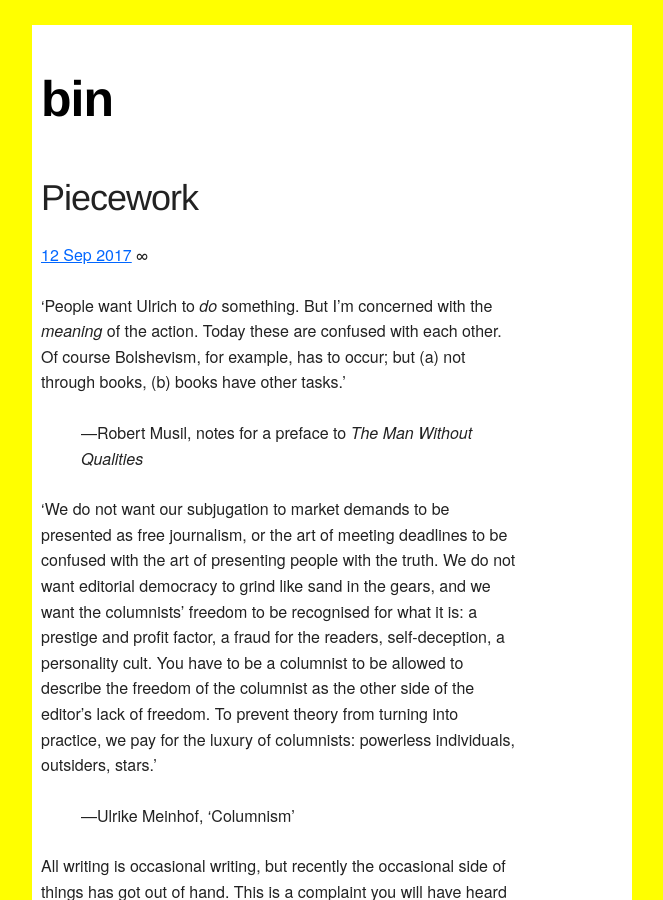
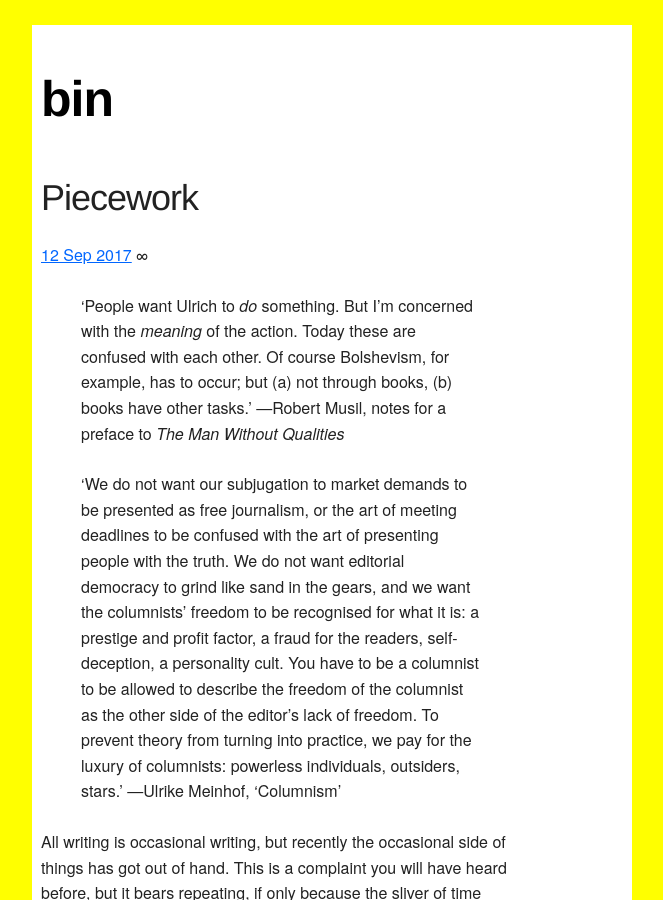
Before and after one commit to mt-trash/mt-trash.github.io, a Jekyll site: the page built from _posts/2017-09-12-piecework.md, in a window 1280 px wide and 900 px high. Shown: the whole window, without its empty margins (308-971 px from the left). Built offline with Jekyll 4.4.1, drawn with Linux system fonts in a browser that asks for light colours.

Commit message:
edits, more of them

```diff
--- a/_posts/2017-09-12-piecework.md
+++ b/_posts/2017-09-12-piecework.md
@@ -5,10 +5,10 @@
 preview: To prevent theory from turning into practice, we pay for the luxury of columnists.
 ---
 
-'People want Ulrich to *do* something. But I’m concerned with the *meaning* of the action. Today these are confused with each other. Of course Bolshevism, for example, has to occur; but (a) not through books, (b) books have other tasks.'
+>'People want Ulrich to *do* something. But I’m concerned with the *meaning* of the action. Today these are confused with each other. Of course Bolshevism, for example, has to occur; but (a) not through books, (b) books have other tasks.'
 >—Robert Musil, notes for a preface to *The Man Without Qualities*
 
-'We do not want our subjugation to market demands to be presented as free journalism, or the art of meeting deadlines to be confused with the art of presenting people with the truth. We do not want editorial democracy to grind like sand in the gears, and we want the columnists’ freedom to be recognised for what it is: a prestige and profit factor, a fraud for the readers, self-deception, a personality cult. You have to be a columnist to be allowed to describe the freedom of the columnist as the other side of the editor’s lack of freedom. To prevent theory from turning into practice, we pay for the luxury of columnists: powerless individuals, outsiders, stars.'
+>'We do not want our subjugation to market demands to be presented as free journalism, or the art of meeting deadlines to be confused with the art of presenting people with the truth. We do not want editorial democracy to grind like sand in the gears, and we want the columnists’ freedom to be recognised for what it is: a prestige and profit factor, a fraud for the readers, self-deception, a personality cult. You have to be a columnist to be allowed to describe the freedom of the columnist as the other side of the editor’s lack of freedom. To prevent theory from turning into practice, we pay for the luxury of columnists: powerless individuals, outsiders, stars.'
 >—Ulrike Meinhof, 'Columnism'
 
 
```
Also changed, not shown: _posts/2015-10-09-almost-died.md (+2 -1 lines).
